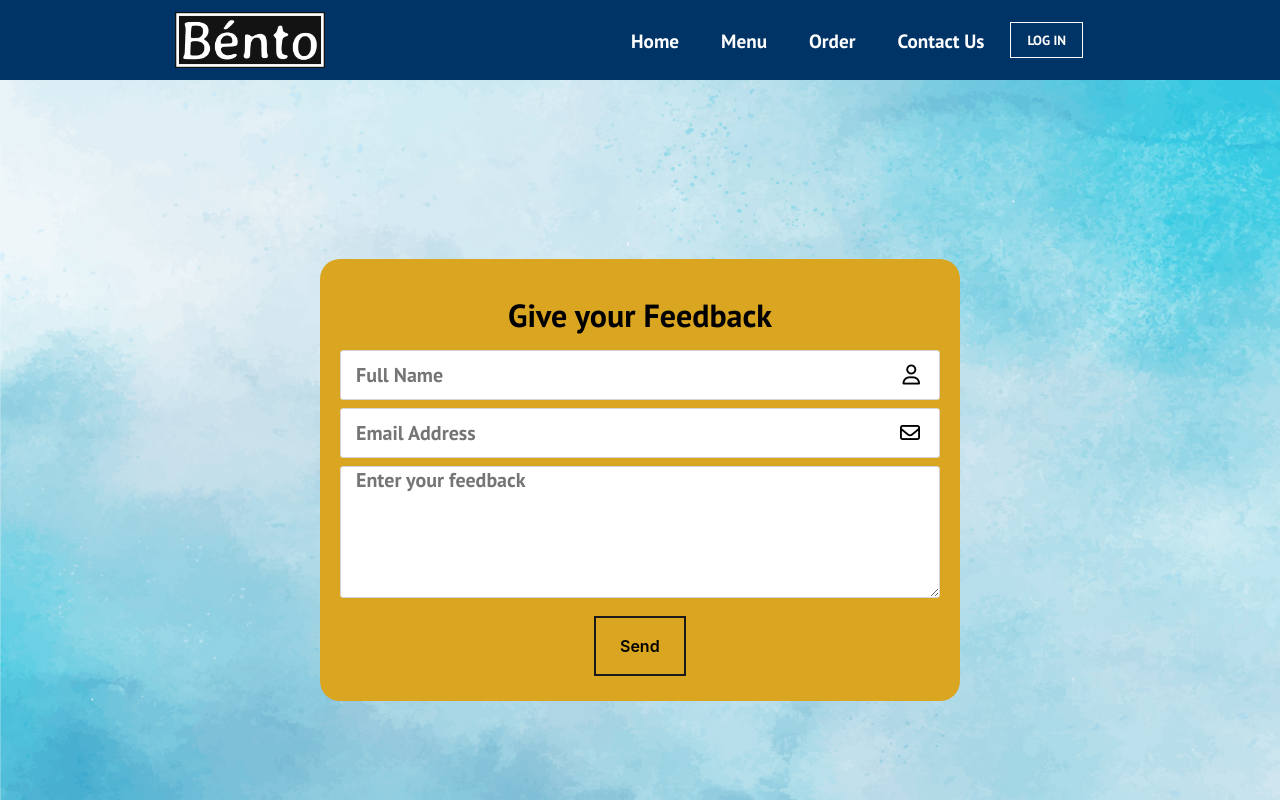
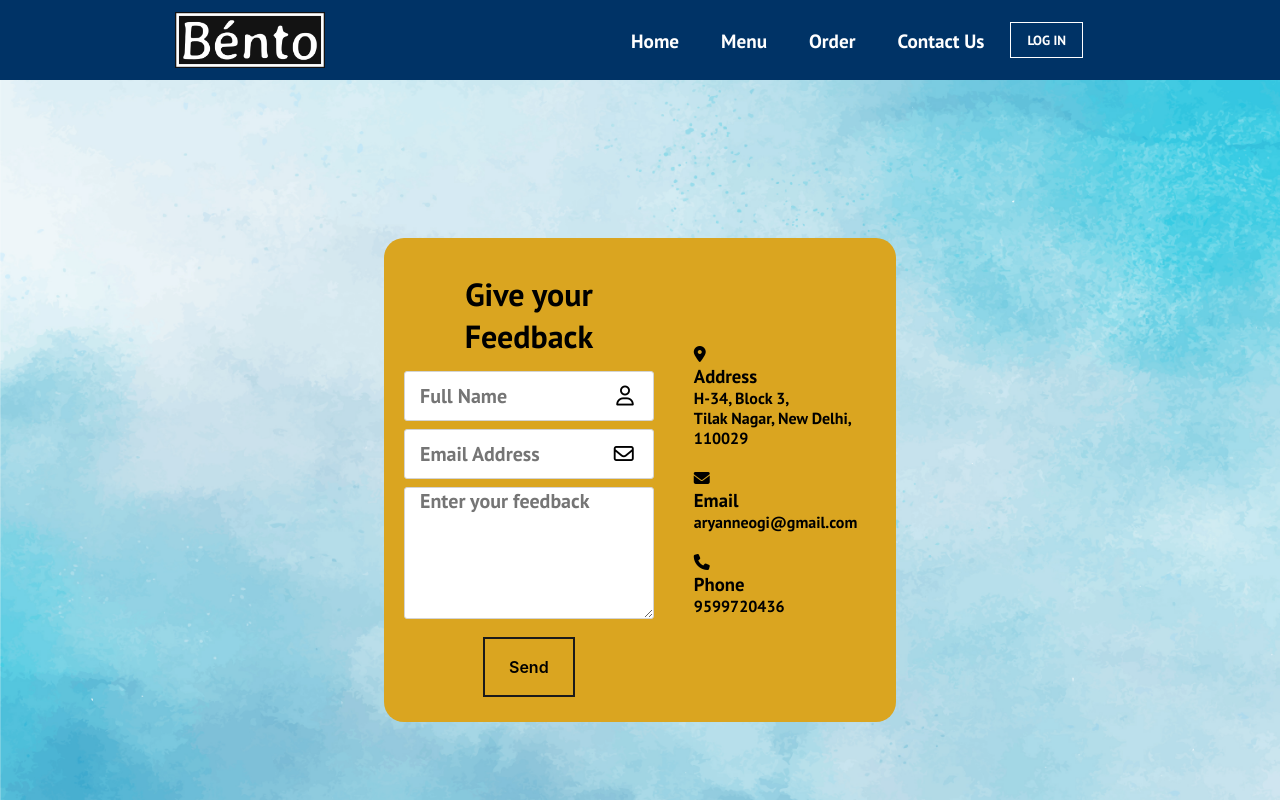
Before and after one commit to 12lettername/Bento, a React (Create React App) app: page /contact-us in a window 1280 px wide. Shown: the top 800 px of the page. Built offline with nearby package versions, Linux system fonts and the light colour scheme; a web font is replaced by a local one.

Commit message:
Added contact details

```diff
--- a/src/components/Contact.css
+++ b/src/components/Contact.css
@@ -10,12 +10,23 @@
     align-items: center;
     justify-content: center;
 }
-.container_contact {
+.contacts {
     margin-top: 50px;
     margin-bottom: 50px;
-    width: 50%;
+    width: 40%;
     background: goldenrod;
     border-radius: 20px;
+    display: flex;
+
+}
+.container_details {
+    width: 50%;
+    display: flex;
+    flex-direction: column;
+    justify-content: center;
+    gap: 20px;
+    padding-left: 20px;
+    padding-right: 20px;
 }
 .container_contact form {
     width: 100%;
@@ -147,3 +158,17 @@
         min-height: 10px;
     }
   }
+  @media (max-width: 1080px) {
+    .contacts {
+        flex-direction: column;
+    }
+    .container_details {
+        padding-bottom: 25px;
+
+    }
+  }
+  @media (max-width: 480px) {
+    .container_details {
+        font-size: 10px;
+    }
+  }
--- a/src/components/Contact.js
+++ b/src/components/Contact.js
@@ -9,6 +9,9 @@ export default function Contact() {
   return (
 
     <div className='container_body'>
+      <div className='contacts'>
+
+
         <div className='container_contact'>
           <form onSubmit={func1}>
           <h1>Give your Feedback</h1>
@@ -24,6 +27,31 @@ export default function Contact() {
                 <button className='button-28_contact'>Send</button>
           </form>
         </div>
+        <div className='container_details'>
+          <div className='box'>
+            <div className='icon'><i class="fa-solid fa-location-dot"></i></div>
+            <div className='text'>
+              <h3>Address</h3>
+              <p>H-34, Block 3,<br /> Tilak Nagar, New Delhi,<br /> 110029</p>
+            </div>
+          </div>
+          <div className='box'>
+            <div className='icon'><i class="fa-solid fa-envelope"></i></div>
+            <div className='text'>
+              <h3>Email</h3>
+              <p>aryanneogi@gmail.com</p>
+            </div>
+          </div>
+          <div className='box'>
+            <div className='icon'><i class="fa-solid fa-phone"></i></div>
+            <div className='text'>
+              <h3>Phone</h3>
+              <p>9599720436</p>
+            </div>
+          </div>
+        </div>
+
+    </div>
       </div>
 
   )
```
Also changed, not shown: 1 other file (tests, documents, lock files or other folders). Lines whose indentation alone changed are shown as unchanged.
